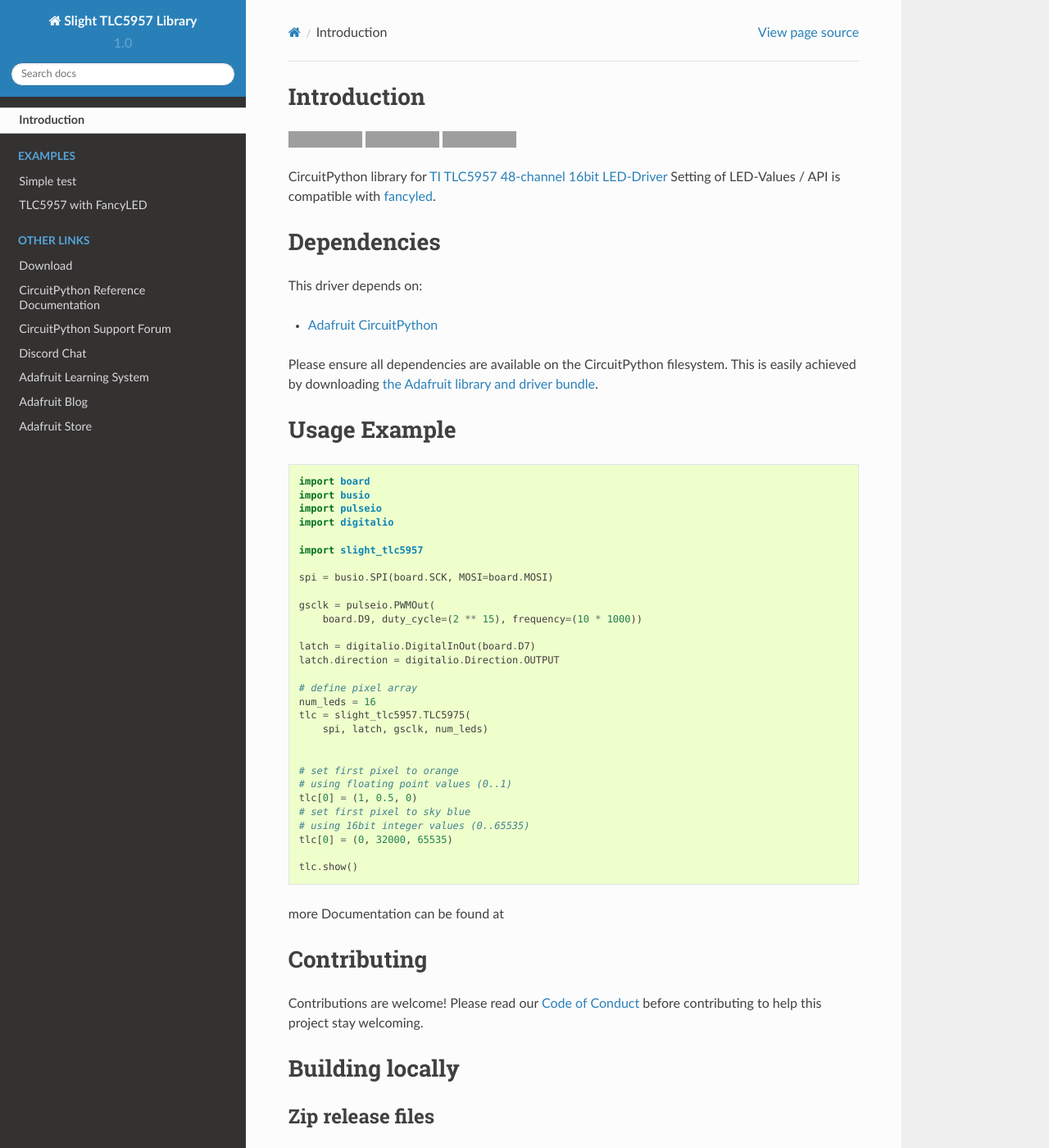
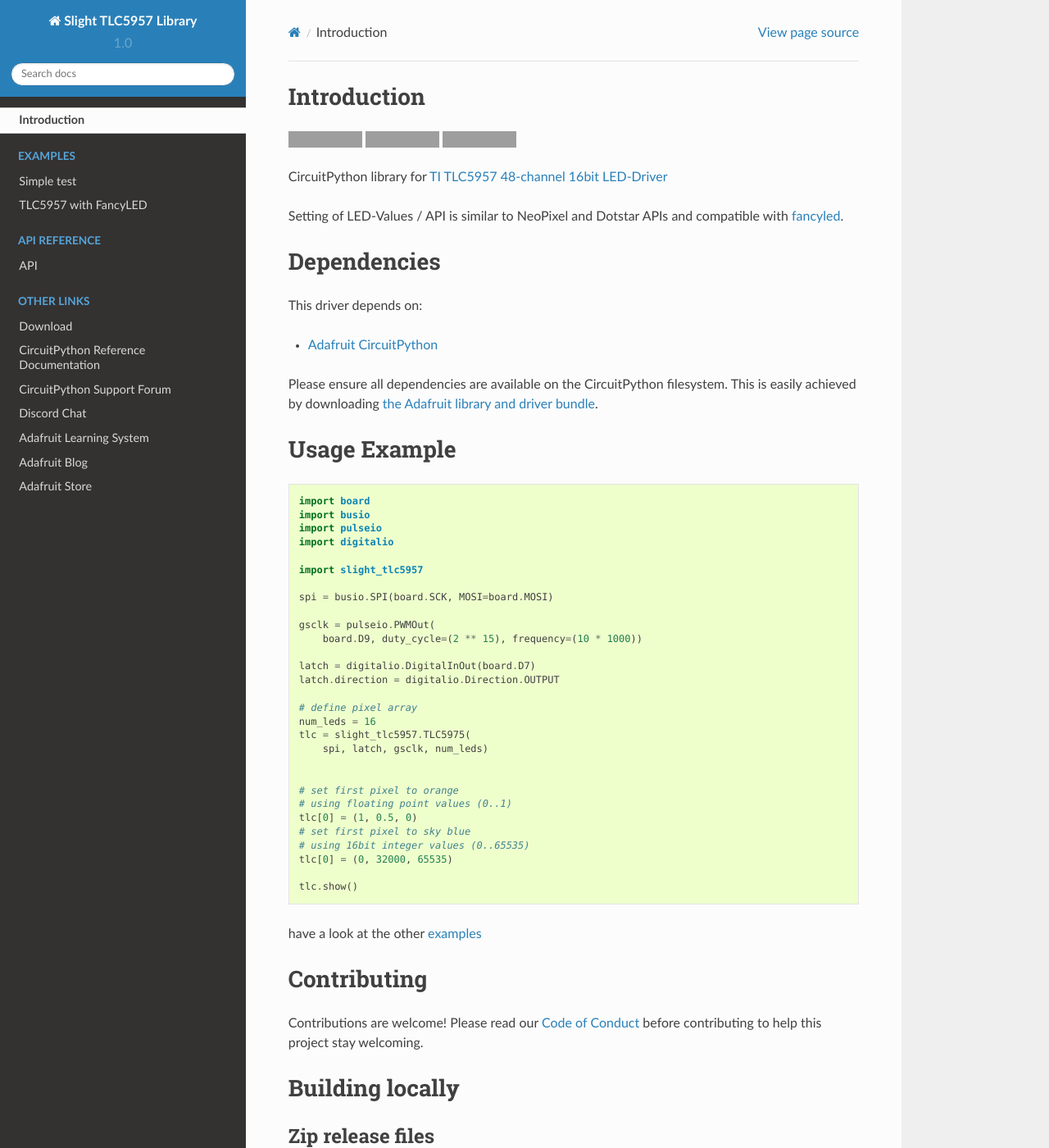
Before and after one commit to s-light/slight_CircuitPython_TLC5957, a Sphinx documentation site: the page built from docs/index.rst, in a window 1280 px wide and 1400 px high. Shown: the whole window at 82% size. Built offline with Sphinx 7.4.7 and the Read the Docs theme 2.0.0, drawn with Linux system fonts in a browser that asks for light colours; grey boxes are pictures that could not be loaded.

Commit message:
:memo: fix sphinx documentation

```diff
--- a/README.rst
+++ b/README.rst
@@ -14,13 +14,16 @@
     :alt: Build Status
 
 CircuitPython library for `TI TLC5957 48-channel 16bit LED-Driver <http://www.ti.com/product/TLC5957/>`_
-Setting of LED-Values / API is compatible with `fancyled <https://circuitpython.readthedocs.io/projects/fancyled/en/latest/>`_.
+
+Setting of LED-Values / API is similar to NeoPixel and Dotstar APIs and
+compatible with `fancyled <https://circuitpython.readthedocs.io/projects/fancyled/en/latest/>`_.
 
 Dependencies
 =============
 This driver depends on:
 
 * `Adafruit CircuitPython <https://github.com/adafruit/circuitpython>`_
+
 .. * `Register <https://github.com/adafruit/Adafruit_CircuitPython_Register>`_
 
 Please ensure all dependencies are available on the CircuitPython filesystem.
@@ -62,7 +65,7 @@
 
     tlc.show()
 
-more Documentation can be found at
+have a look at the other `examples <examples.html>`_
 
 Contributing
 ============
--- a/docs/api.rst
+++ b/docs/api.rst
@@ -1,3 +1,5 @@
+API
+=================
 
 .. If you created a package, create one automodule per module in the package.
 
--- a/docs/examples.rst
+++ b/docs/examples.rst
@@ -1,5 +1,5 @@
 Simple test
-------------
+------------------------------------------
 
 Ensure your device works with this simple test.
 
@@ -7,10 +7,11 @@
     :caption: examples/tlc5957_simpletest.py
     :linenos:
 
+
 TLC5957 with FancyLED
-------------
+------------------------------------------
 
-Example how to combine TLC5957 with FancyLED
+Example how to combine TLC5957 with FancyLED.
 
 .. literalinclude:: ../examples/tlc5957_fancyled.py
     :caption: examples/tlc5957_fancyled.py
--- a/docs/index.rst
+++ b/docs/index.rst
@@ -23,14 +23,8 @@
 .. toctree::
     :caption: Tutorials
 
-.. todo:: Add any Learn guide links here. If there are none, then simply delete this todo and leave
-    the toctree above for use later.
-
 .. toctree::
     :caption: Related Products
-
-.. todo:: Add any product links here. If there are none, then simply delete this todo and leave
-    the toctree above for use later.
 
 .. toctree::
     :caption: Other Links
```
Also changed, not shown: slight_tlc5957.py (+10 -8 lines).
